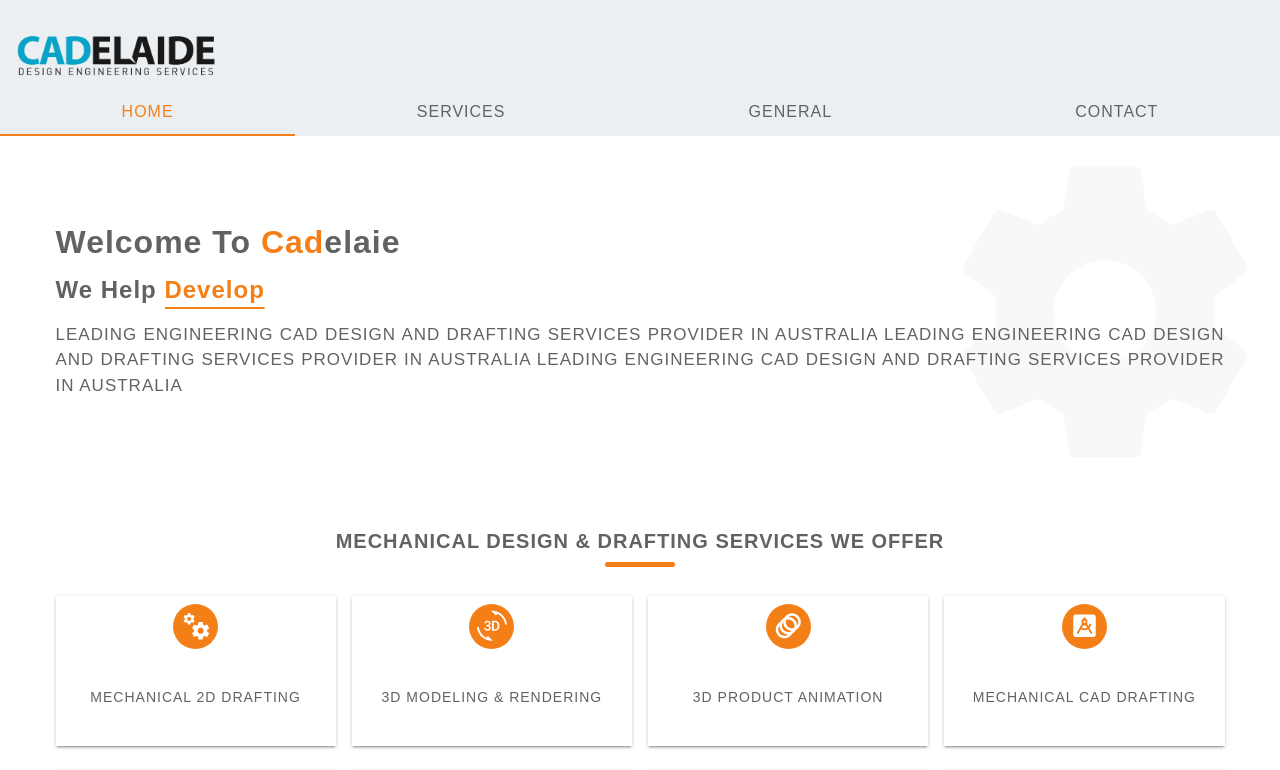
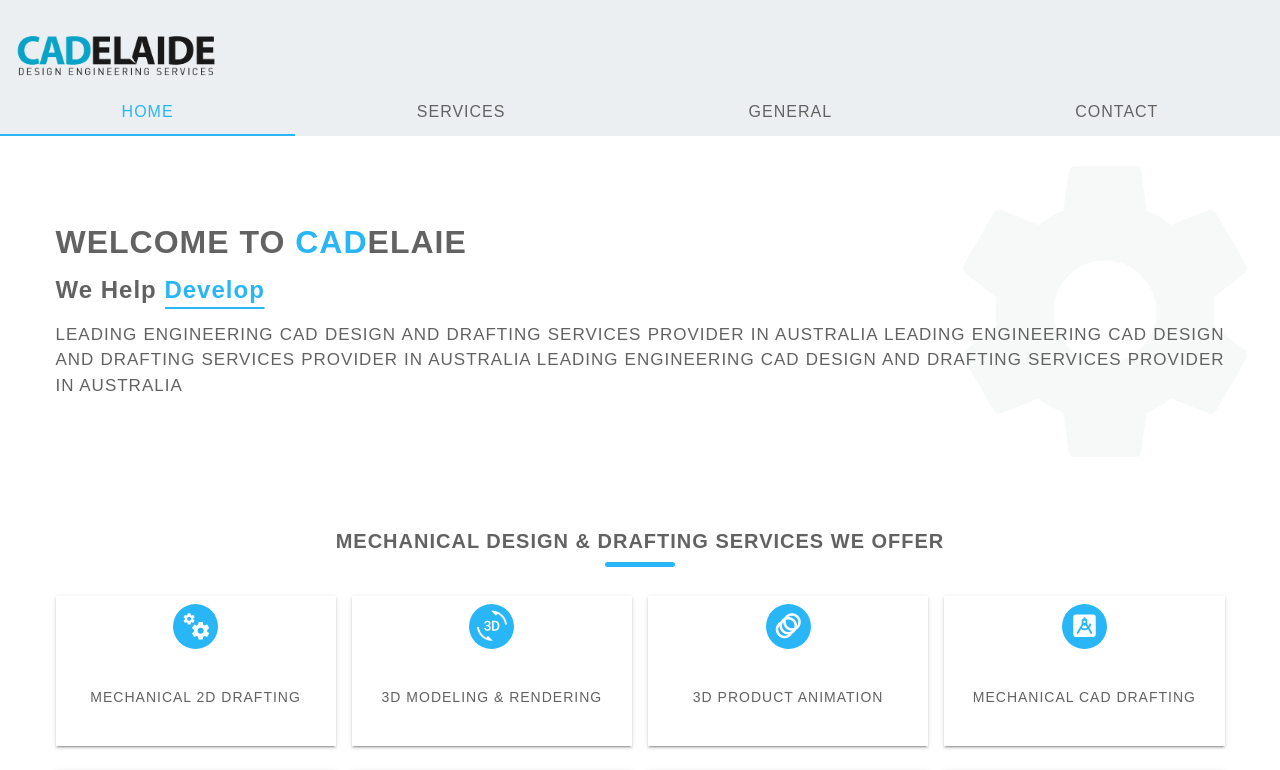
Before and after one commit to MumtazMohammed/RamiWeb, a Vue app: page / in a window 1280 px wide. Shown: the top 770 px of the page. Built offline with nearby package versions, Linux system fonts and the light colour scheme.

Commit message:
first commit

```diff
--- a/src/A-Home/ContactUs.vue
+++ b/src/A-Home/ContactUs.vue
@@ -11,33 +11,33 @@
                   <v-text-field
                     v-model="phone"
                     filled
-                    color="yellow darken-4"
+                    color="light-blue lighten-1"
                     label="Your Name *"
                   ></v-text-field>
                   <v-text-field
                     v-model="phone"
                     filled
-                    color="yellow darken-4"
+                    color="light-blue lighten-1"
                     label="Phone Number *"
                   ></v-text-field>
                   <v-text-field
                     v-model="phone"
                     filled
-                    color="yellow darken-4"
+                    color="light-blue lighten-1"
                     label="subject *"
                   ></v-text-field>
                   <v-text-field
                     v-model="email"
                     :rules="[rules.email]"
                     filled
-                    color="yellow darken-4"
+                    color="light-blue lighten-1"
                     label="Email address *"
                     type="email"
                   ></v-text-field>
                   <v-textarea
                     auto-grow
                     filled
-                    color="yellow darken-4"
+                    color="light-blue lighten-1"
                     label="Your Message *"
                     rows="1"
                   ></v-textarea>
@@ -52,7 +52,7 @@
                     :disabled="!form"
                     :loading="isLoading"
                     class="white--text Send-email"
-                    color="yellow darken-4"
+                    color="light-blue lighten-1"
                     depressed
                   >
                     send email
@@ -178,7 +178,7 @@ export default {
     bottom: -10px;
     left: 50%;
     transform: translateX(-50%);
-    background-color: #f57f17;
+    background-color: #29b6f6;
     border-radius: 50px;
   }
   .text {
--- a/src/A-Home/ENGINEERINGDESIGNPROCESS.vue
+++ b/src/A-Home/ENGINEERINGDESIGNPROCESS.vue
@@ -110,7 +110,7 @@ export default {
     bottom: -10px;
     left: 50%;
     transform: translateX(-50%);
-    background-color: #f57f17;
+    background-color: #29B6F6;
     border-radius: 50px;
   }
   .card_text {
--- a/src/A-Home/OURCADEXPERTISE.vue
+++ b/src/A-Home/OURCADEXPERTISE.vue
@@ -110,7 +110,7 @@ export default {
     bottom: -10px;
     left: 50%;
     transform: translateX(-50%);
-    background-color: #f57f17;
+    background-color: #29B6F6;
     border-radius: 50px;
   }
   .card_text {
--- a/src/A-Home/ServiceCard.vue
+++ b/src/A-Home/ServiceCard.vue
@@ -61,7 +61,7 @@
               y: true,
             }"
             class="pagination mb-2"
-            color="yellow darken-4"
+            color="light-blue lighten-1"
             v-model="page"
             :length="pages"
             @input="updatePage"
@@ -184,12 +184,12 @@ export default {
     bottom: -10px;
     left: 50%;
     transform: translateX(-50%);
-    background-color: #f57f17;
+    background-color: #29b6f6;
     border-radius: 50px;
   }
 
   .icon-icon {
-    background-color: #f57f17;
+    background-color: #29b6f6;
     color: rgb(255, 255, 255);
     border-radius: 50%;
     padding: 3px;
--- a/src/A-Home/TypeEfect.vue
+++ b/src/A-Home/TypeEfect.vue
@@ -89,7 +89,7 @@ h1 {
     font-size: 20px;
   }
   span.typed-text {
-    color: #f57f17;
+    color: #29B6F6;
     position: relative;
   }
   span.typed-text::after {
@@ -100,7 +100,7 @@ h1 {
     transform: translateX(-50%);
     width: 100%;
     height: 2px;
-    background-color: #f57f17;
+    background-color: #29B6F6;
     border-radius: 50px;
   }
 }
--- a/src/A-Home/WelcomePage.vue
+++ b/src/A-Home/WelcomePage.vue
@@ -3,7 +3,7 @@
     <v-container class="pa-0">
       <v-icon class="icon">mdi-cog</v-icon>
       <h1 class="welcome-titel px-2">
-        Welcome to <span class="yellow--text text--darken-4">Cad</span>elaie
+        Welcome to <span class="light-blue--text text--lighten-1">Cad</span>elaie
       </h1>
       <v-subheader class="px-2 titel-welcom">
         <TypeEfect />
@@ -57,7 +57,7 @@ export default {
     letter-spacing: 1px;
     color: $fontcolorlinks;
     position: relative;
-    text-transform: capitalize;
+    text-transform: uppercase;
     @media (max-width: 700px) {
       font-size: 25px;
     }
--- a/src/A-Home/WhatWeDo.vue
+++ b/src/A-Home/WhatWeDo.vue
@@ -111,7 +111,7 @@ export default {
     bottom: -10px;
     left: 50%;
     transform: translateX(-50%);
-    background-color: #f57f17;
+    background-color: #29B6F6;
     border-radius: 50px;
   }
   .card_text {
--- a/src/A-Information/Information.vue
+++ b/src/A-Information/Information.vue
@@ -3,7 +3,7 @@
     <v-card flat tile>
       <v-toolbar color="blue-grey lighten-5" dark extended flat>
         <v-btn icon to="/">
-          <v-icon class="yellow--text text--darken-4" size="36">
+          <v-icon class="light-blue--text text--lighten-1" size="36">
             mdi-arrow-left-thin
           </v-icon>
         </v-btn>
--- a/src/App.vue
+++ b/src/App.vue
@@ -15,7 +15,7 @@
           <v-btn
             v-for="icon in icons"
             :key="icon"
-            class="mx-4 yellow--text text--darken-4"
+            class="mx-4 light-blue--text text--lighten-1"
             icon
           >
             <v-icon size="24px">
--- a/src/views/TheHome.vue
+++ b/src/views/TheHome.vue
@@ -16,13 +16,13 @@
       <template v-slot:extension>
         <v-tabs
           dark
-          active-class=" yellow--text font-weight-medium text--darken-4"
+          active-class=" light-blue--text font-weight-medium text--lighten-1"
           show-arrows=""
           center-active
           centered
           grow
           slider-size="2.5"
-          slider-color="yellow darken-4"
+          slider-color="light-blue lighten-1"
           align-with-title
         >
           <v-tab
```
